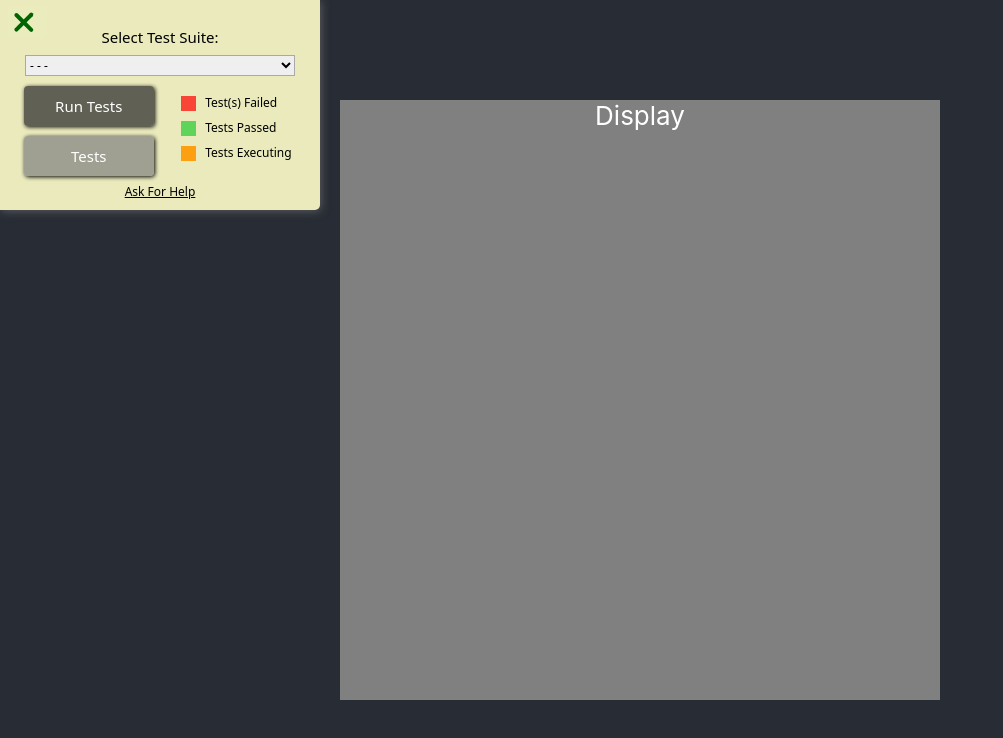
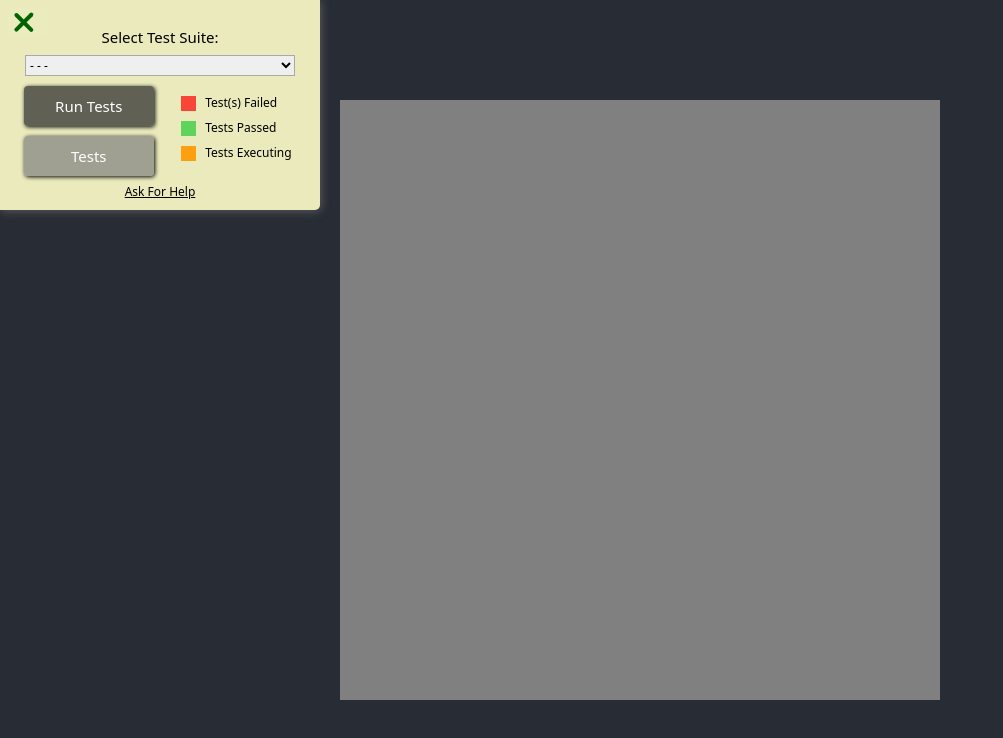
Before and after one commit to MarcinPietkiewicz/drum-machine-redux, a React (Create React App) app: page / in a window 1280 px wide. Shown: the top 738 px of the page, without its empty margins (0-1003 px from the left). Built offline with nearby package versions, Linux system fonts and the light colour scheme.

Commit message:
Drumbox module changes

```diff
--- a/src/DrumBox.js
+++ b/src/DrumBox.js
@@ -1,21 +1,25 @@
-import React from 'react';
-import styles from './DrumBox.css';
-
+import React from "react";
+import styles from "./DrumBox.css";
 
 class DrumBox extends React.Component {
+  constructor(props) {
+    super(props);
+    this.state = {};
+  }
 
+  render() {
+    return (
+      <div id="drum-machine">
+        <div id="display">
 
-    render() {
-        return (
-
-            <div id="drum-machine">
-                <div id="display">Display</div>
-            </div>
-        )
-    }
-
-}
+            <div className="drum-pad" id=""></div>
 
 
 
+        </div>
+      </div>
+    );
+  }
+}
+
 export default DrumBox;
```
